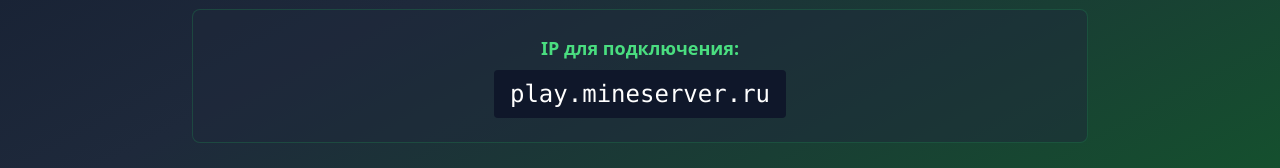
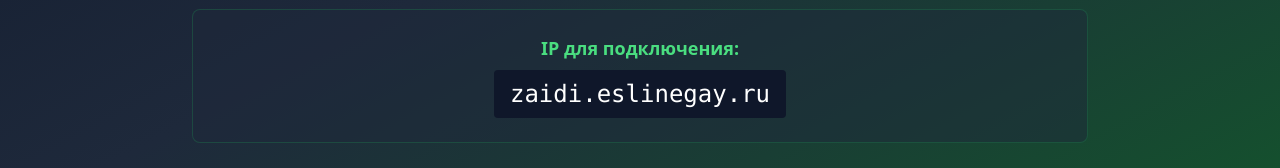
Before and after one commit to pr-poehali-dev/minecraft-server-donate-site-1, a React (Vite) app: page / in a window 1280 px wide. Shown: the part 536-704 px from the top of the page. Built offline with nearby package versions, Linux system fonts and the light colour scheme.

Commit message:
Добавить IP-адрес для подключения

```diff
--- a/src/components/HeroSection.tsx
+++ b/src/components/HeroSection.tsx
@@ -40,7 +40,7 @@ const HeroSection = () => {
               IP для подключения:
             </p>
             <p className="text-white text-2xl font-mono bg-slate-900 rounded px-4 py-2 inline-block">
-              play.mineserver.ru
+              zaidi.eslinegay.ru
             </p>
           </div>
         </div>
```
